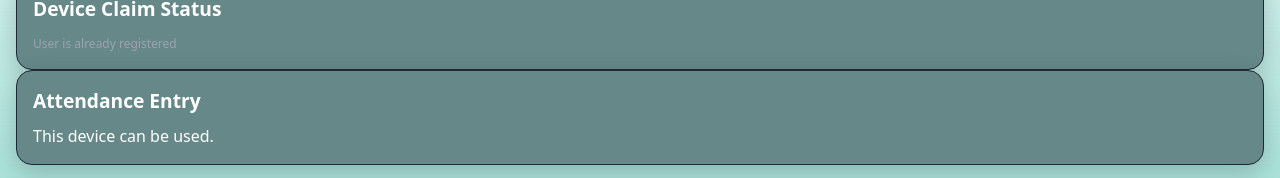
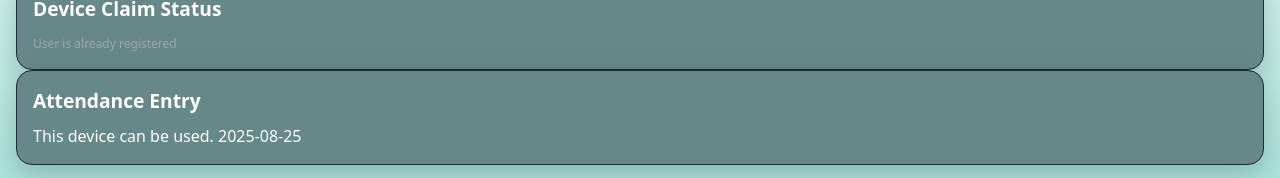
Before and after one commit to indranilsahahl/pwa-test, a React (Vite) app: page /dashboard in a window 1280 px wide. Shown: the part 895-1073 px from the top of the page. Built offline with nearby package versions, Linux system fonts and the light colour scheme; no server answers.

Commit message:
First Try after attendance introduction-today

```diff
--- a/src/Dashboard.jsx
+++ b/src/Dashboard.jsx
@@ -46,6 +46,9 @@ export default function Dashboard() {
   const empId = sessionData.find(([lbl]) => lbl === "Employee ID")?.[1];
   const validForAttendance =
     localStorage.getItem("token") === sessionStorage.getItem("token") ? 1 : 0;
+  const now = new Date();
+	now.setMinutes(now.getMinutes() - now.getTimezoneOffset());
+	const today = now.toISOString().slice(0, 10);
 
   const handleRegister = async () => {
     if (!empId) { setClaimResult("Employee ID not found."); return; }
@@ -155,7 +158,7 @@ export default function Dashboard() {
         <h2>Attendance Entry</h2>
         {validForAttendance === 1 ? (
           <>
-		This device can be used.
+		This device can be used. {today}
           </>
         ) : (
           <div className="gb-footer">Device Token Does not match. </div>
```
